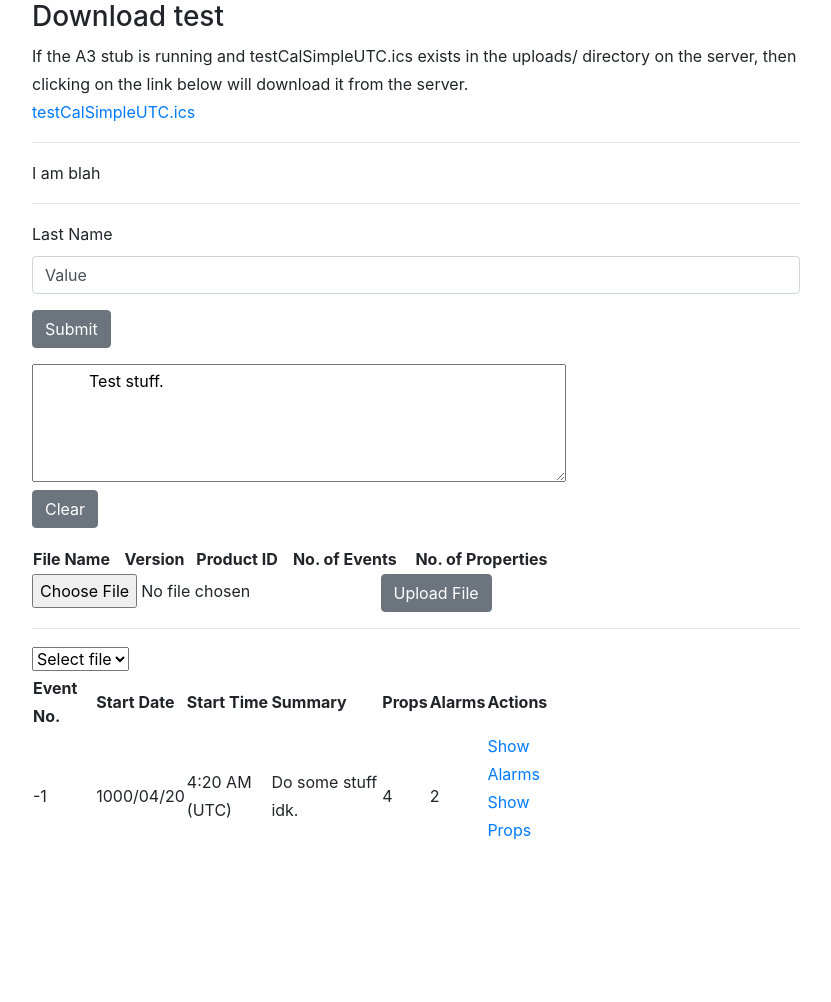
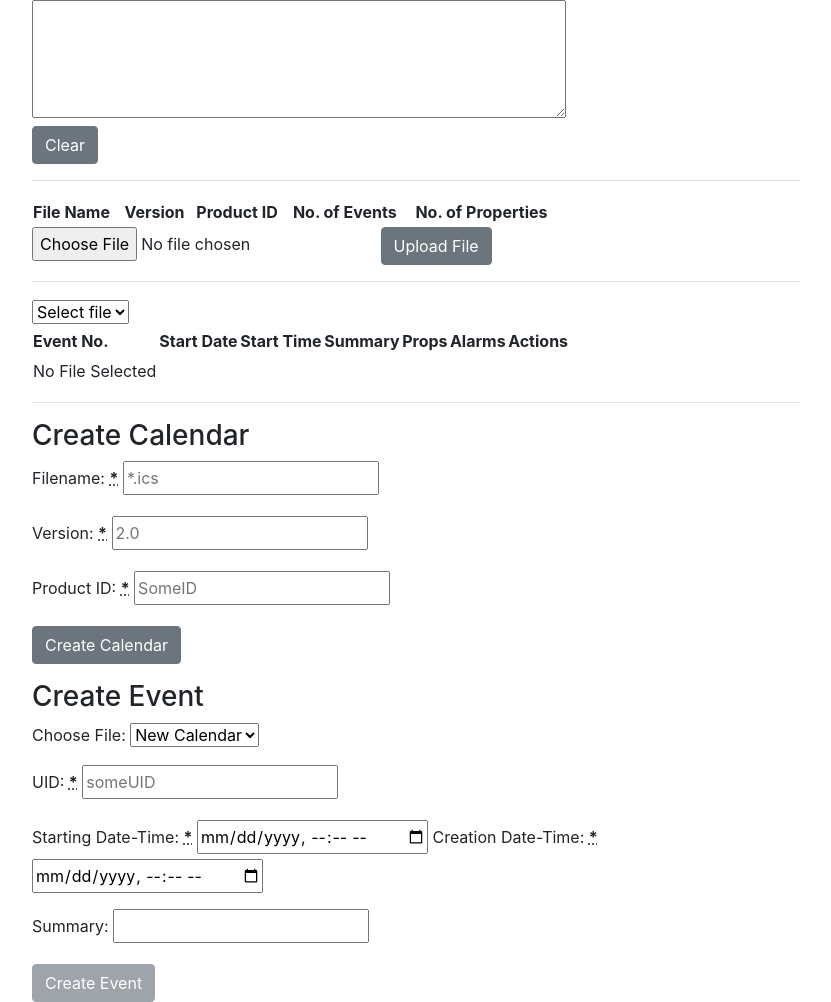
Before and after one commit to NoahBraam/CalendarApp, a plain HTML site: page assign3/public/index.html in a window 1280 px wide. Shown: the whole page, without its empty margins (224-1055 px from the left). Before the commit the page ends 861 px from the top, so only its background shows below. Drawn offline with nearby package versions, Linux system fonts and the light colour scheme; no server answers.

Commit message:
form for user calendar/event

```diff
--- a/assign3/public/index.html
+++ b/assign3/public/index.html
@@ -17,30 +17,13 @@
     <!-- Custom CSS End -->
 </head>
 <body>
-    <h3>Download test</h3>
-    If the A3 stub is running and testCalSimpleUTC.ics exists in the uploads/ directory on the server, then clicking on the link below will download it from the server.<br>
-    <a href="/uploads/testCalSimpleUTC.ics">testCalSimpleUTC.ics</a>
-    <hr>
-    <div id="blah">I am blah</div>
-    <hr>
-    <form ref='someform'
-          id='someform'>
-          <div class="form-group">
-                <label for="entryBox">Last Name</label>
-                <input type="text" class="form-control" id="entryBox" value="Value" placeholder="Placeholder">
-            </div>
-        <div class="form-group">
-            <input type='submit' class="btn btn-secondary">
-        </div>
-    </form>
-
     <div id ="status">
         <textarea readonly id="statuspanel" name="statuspanel" rows="4" cols="50">
-            Test stuff.
         </textarea>
         <p>
         <input id="clear" type='submit' class="btn btn-secondary" value="Clear">
     </div>
+    <hr>
 
     <table id='filelog' style="width:70%">
         <tr>
@@ -56,7 +39,7 @@
         action='/upload'
         method='post'
         encType="multipart/form-data">
-            <input id="file-input" type="file" name="uploadFile" />
+            <input id="file-input" type="file" name="uploadFile" accept=".ics"/>
             <input id="uploadcal" type='submit' class="btn btn-secondary" value="Upload File">
     </form>
     <hr>
@@ -76,18 +59,77 @@
             <th>Actions</th>
         </tr>
         <tr>
-            <td>-1</td>
-            <td>1000/04/20</td>
-            <td>4:20 AM (UTC)</td>
-            <td>Do some stuff idk.</td>
-            <td>4</td>
-            <td>2</td>
-            <td><a href="idkStuff">Show Alarms</a><p><a href="moreStuff">Show Props</a></td>
-        </tr>
-        <tr>
-
+            <td>No File Selected</td>
         </tr>
     </table>
+    <hr>
+    <form id="calEvtForm">
+        <section>
+            <h3>Create Calendar</h3>
+            <p>
+                <label for="filename">
+                    <span>Filename: </span>
+                    <strong><abbr title="Required">*</abbr></strong>
+                </label>
+                <input type="text" id="filename" name="userfile" placeholder="*.ics" required>
+            </p>
+            <p>
+                <label for="version">
+                    <span>Version: </span>
+                    <strong><abbr title="Required">*</abbr></strong>
+                </label>
+                <input type="number" id="version" name="version_no" placeholder="2.0" required>
+
+            </p>
+            <p>
+                <label for="prodid">
+                    <span>Product ID: </span>
+                    <strong><abbr title="Required">*</abbr></strong>
+                </label>
+                <input type="text" id="prodid" name="prodid" placeholder="SomeID" required>
+            </p>
+            <p>
+                <button type="submit" id="createCalBtn" class="btn btn-secondary">Create Calendar</button>
+            </p>
+        </section>
+        <section>
+            <h3>Create Event</h3>
+            <p>
+                <span>Choose File: </span>
+                <select id="createFileSelect">
+                    <option value="new">New Calendar</option>
+                </select>
+            </p>
+            <p>
+                <label for="uid">
+                    <span>UID: </span>
+                    <strong><abbr title="Required">*</abbr></strong>
+                </label>
+                <input type="text" id="uid" name="evtUID" placeholder="someUID" required>
+            </p>
+            <p>
+                <label for="dtstart">
+                    <span>Starting Date-Time: </span>
+                    <strong><abbr title="Required">*</abbr></strong>
+                    <span class="validity"></span>
+                </label>
+                <input type="datetime-local" id="dtstart" name="startDT" placeholder="yyyy-mm-ddThh:mm" pattern="[0-9]{4}-[0-9]{2}-[0-9]{2}T[0-9]{2}:[0-9]{2}" required>
+                <label for="creationDT">
+                    <span>Creation Date-Time: </span>
+                    <strong><abbr title="Required">*</abbr></strong>
+                    <span class="validity"></span>
+                </label>
+                <input type="datetime-local" id="creationdt" name="createDT" placeholder="yyyy-mm-ddThh:mm" pattern="[0-9]{4}-[0-9]{2}-[0-9]{2}T[0-9]{2}:[0-9]{2}" required>
+            </p>
+            <p>
+                <label for="summary">
+                    <span>Summary: </span>
+                </label>
+                <input type="text" id="summary" name="summary">
+            </p>
+            <p><button id="createEvtBtn" type="submit" class="btn btn-secondary" disabled="disabled">Create Event</button></p>
+        </section>
+    </form>
     <!-- Leave me at the bottom of body -->
     <script src="/index.js"></script>
 </body>
--- a/assign3/public/index.js
+++ b/assign3/public/index.js
@@ -1,35 +1,5 @@
 // Put all onload AJAX calls here, and event listeners
 $(document).ready(function() {
-    // On page-load AJAX Example
-    $.ajax({
-        type: 'get',            //Request type
-        dataType: 'json',       //Data type - we will use JSON for almost everything
-        url: '/someendpoint',   //The server endpoint we are connecting to
-        success: function (data) {
-            /*  Do something with returned object
-                Note that what we get is an object, not a string,
-                so we do not need to parse it on the server.
-                JavaScript really does handle JSONs seamlessly
-            */
-            $('#blah').html("On page load, Received string '"+JSON.stringify(data)+"' from server");
-            //We write the object to the console to show that the request was successful
-            console.log(data);
-
-        },
-        fail: function(error) {
-            // Non-200 return, do something with error
-            console.log(error);
-        }
-    });
-
-    // Event listener form replacement example, building a Single-Page-App, no redirects if possible
-    $('#someform').submit(function(e){
-        $('#blah').html("Callback from the form");
-        e.preventDefault();
-        //Pass data to the Ajax call, so it gets passed to the
-        $.ajax({});
-    });
-
     $('#clear').on("click", function(e){
         $('#statuspanel').val("");
         e.preventDefault();
@@ -38,7 +8,6 @@ $(document).ready(function() {
     });
 
     $('#selectFile').on("change", function(event) {
-        console.log($('#selectFile').val());
         $.ajax({
             trpe: 'get',
             dataType: 'json',
@@ -71,6 +40,9 @@ $(document).ready(function() {
         dataType: 'json',
         url: '/filenames',
         success: function (data) {
+            if (data.numFiles === 0) {
+                $('#filelog tr:last').after(`<tr><td>No Files on Server</td></tr>`);
+            } else {
                 for (i = 0; i<data.numFiles; i++) {
                     if (data.files[i].endsWith(".ics")) {
                         $.ajax({
@@ -83,6 +55,7 @@ $(document).ready(function() {
                             success: function(resp) {
                                 console.log(resp);
                                 $("#selectFile").append(new Option(resp.filename, ""+resp.filename+""));
+                                $("#createFileSelect").append(new Option(resp.filename, ""+resp.filename+""));
                                 var htmlRow = `<tr><td><a href = "/uploads/${resp.filename}">${resp.filename}</a></td><td>${resp.version}</td><td>${resp.prodID}</td><td>${resp.numEvents}</td><td>${resp.numProps}</td></tr>`;
                                 $('#filelog tr:last').after(htmlRow);
                             },
@@ -93,11 +66,40 @@ $(document).ready(function() {
                         });
                     }
                 }
-
+            }
         },
         fail: function(error) {
             // Non-200 return, do something with error
             console.log(error);
         }
-    })
     });
+
+    $("#createFileSelect").on("change", function (event) {
+        var val = $("#createFileSelect").val();
+        if (val !== "new") {
+            $("#filename").attr("required", false);
+            $("#filename").attr("disabled", "disabled");
+            $("#version").attr("required", false);
+            $("#version").attr("disabled", "disabled");
+            $("#prodid").attr("required", false);
+            $("#prodid").attr("disabled", "disabled");
+            $("#createEvtBtn").removeAttr("disabled");
+            $("#createCalBtn").attr("disabled", "disabled");
+        } else {
+            $("#filename").attr("required", true);
+            $("#filename").removeAttr("disabled")
+            $("#version").attr("required", true);
+            $("#version").removeAttr("disabled")
+            $("#prodid").attr("required", true);
+            $("#prodid").removeAttr("disabled");
+            $("#createEvtBtn").attr("disabled", "disabled");
+            $("#createCalBtn").removeAttr("disabled");
+        }
+    });
+
+    $("#calEvtForm").submit(function(e){
+        console.log(e);
+        e.preventDefault();
+        $.ajax({});
+    });
+});
```
Lines whose indentation alone changed are shown as unchanged.
